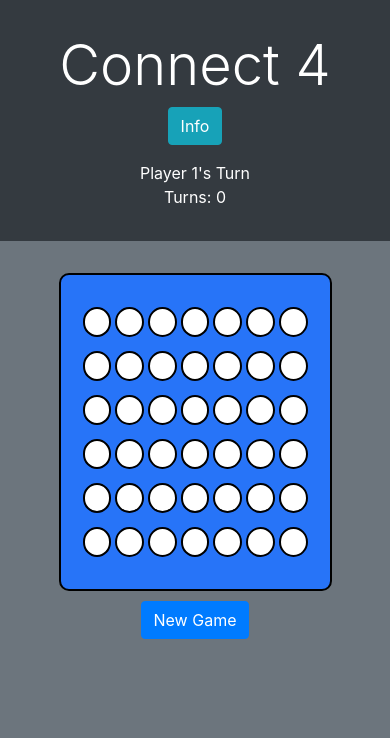
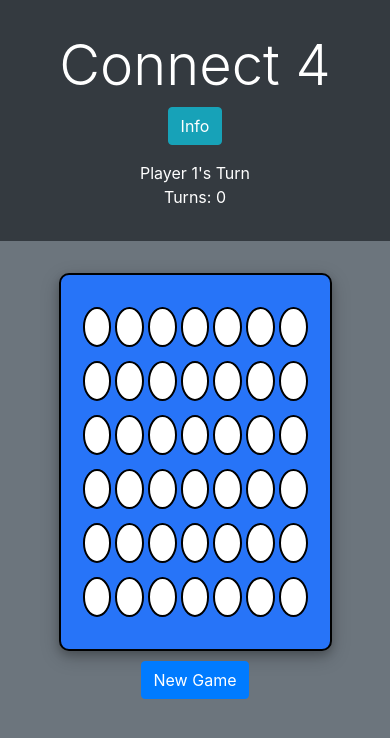
Before and after one commit to Andrew-Kil/connect-four, a React (Create React App) app: page / in a window 390 px wide. Shown: the top 738 px of the page. Built offline with nearby package versions, Linux system fonts and the light colour scheme.

Commit message:
update UI

```diff
--- a/src/components/Game/game.module.css
+++ b/src/components/Game/game.module.css
@@ -1,10 +1,11 @@
 .boardGrid {
   background-color: #2774f8;
-  width: 50%;
+  width: 35%;
   margin: auto;
   padding: 20px;
   border: 2px solid black;
   border-radius: 10px;
+  box-shadow: 0 4px 8px 0 rgba(0, 0, 0, 0.2), 0 6px 20px 0 rgba(0, 0, 0, 0.2);
 }
 
 .boardRow {
@@ -24,7 +25,6 @@
 }
 
 .circle:hover {
-  background-color: grey;
   cursor: pointer;
 }
 
@@ -69,7 +69,7 @@
   }
 
   .circle {
-    width: 30px;
-    height: 30px;
+    width: 40px;
+    height: 40px;
   }
 }
```
